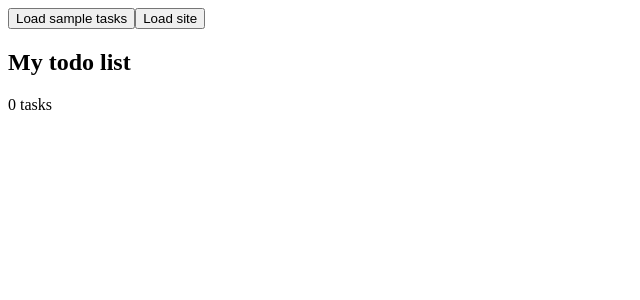
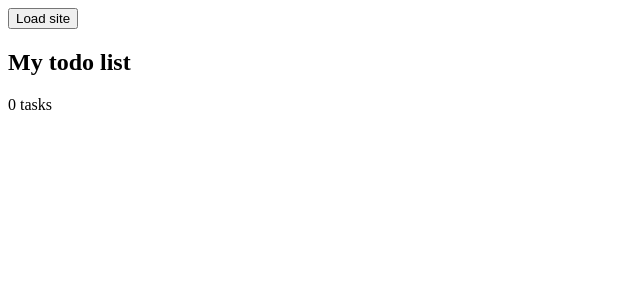
Before and after one commit to y0mbo/todo.txt, a React (Create React App) app: page / in a window 1280 px wide. Shown: the top 300 px of the page, without its empty margins (0-640 px from the left). Built offline with nearby package versions, Linux system fonts and the light colour scheme.

Commit message:
Load all data values

```diff
--- a/src/components/App.js
+++ b/src/components/App.js
@@ -101,7 +101,6 @@ class App extends React.Component {
   render() {
     return (
       <div className="app">
-        <button onClick={this.loadSampleTasks}>Load sample tasks</button>
         <button onClick={this.loadSite}>Load site</button>
         <Projects projects={this.state.projects} />
         <Contexts contexts={this.state.contexts} />
```
